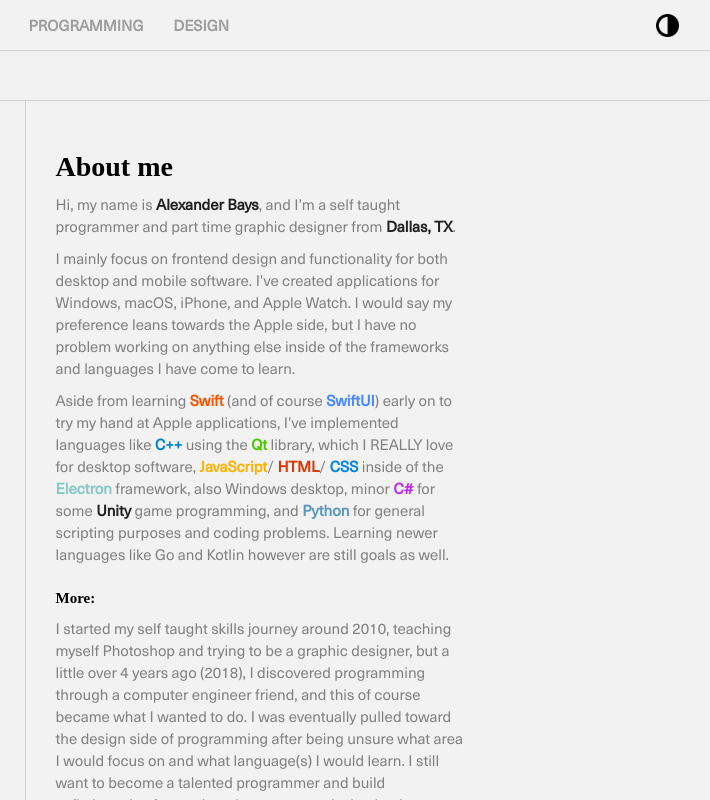
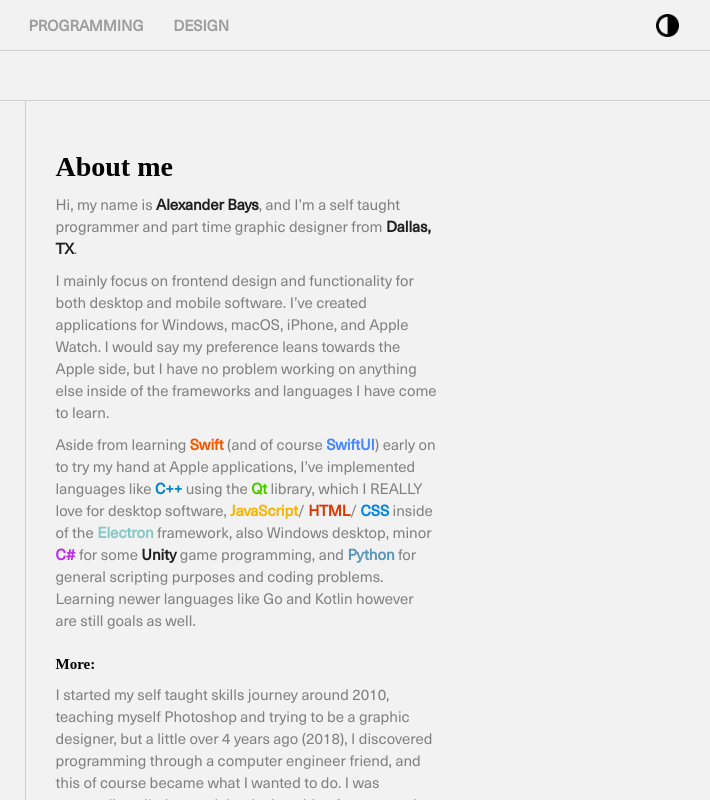
Before and after one commit to 956MB/956MB.github.io, a plain HTML site: page about.html in a window 1280 px wide. Shown: the full height of the page, 551-1261 px from the left. Drawn offline with Linux system fonts and the light colour scheme; a web font is replaced by a local one.

Commit message:
Update styles.css

```diff
--- a/assets/styles.css
+++ b/assets/styles.css
@@ -816,7 +816,7 @@ body.theme-dark .github-icon>img {
 }
 
 #text-container-about {
-    padding-right: 25%;
+    padding-right: 30%;
 }
 
 #text-container-left {
```
